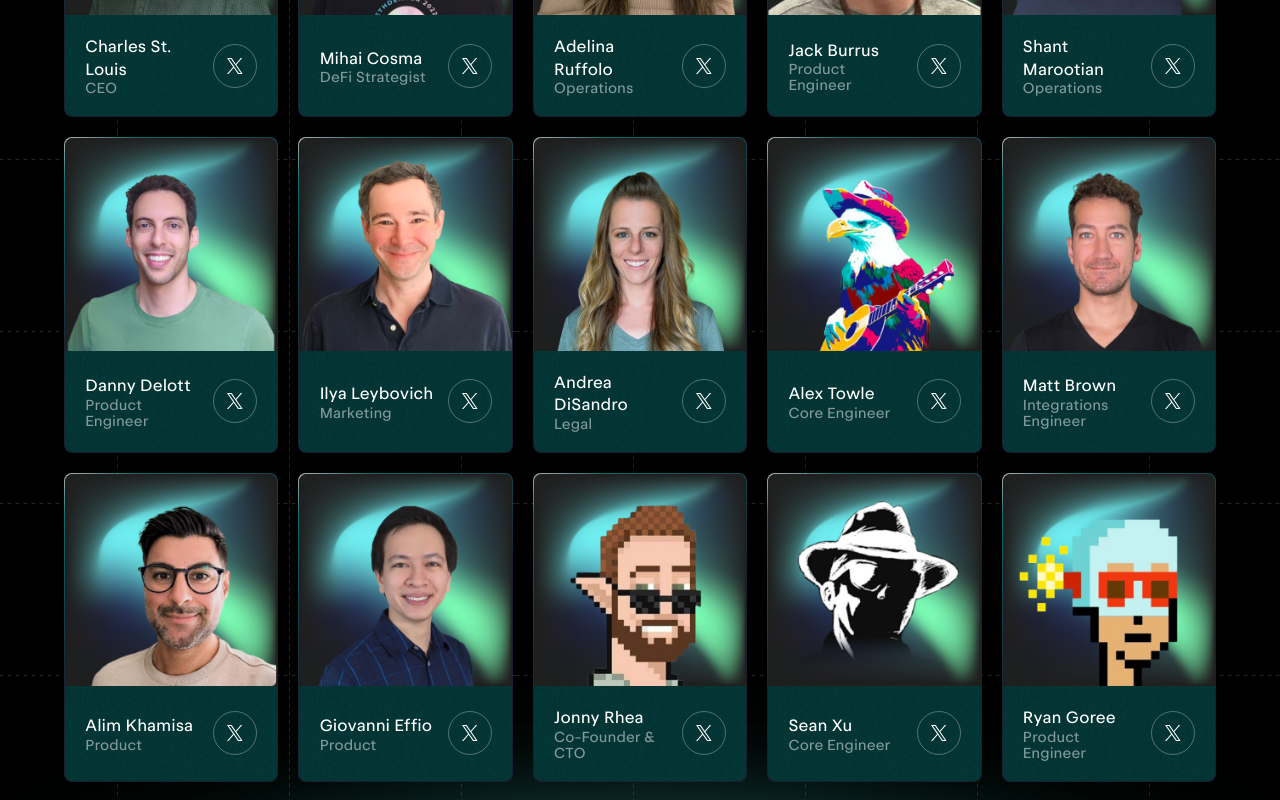
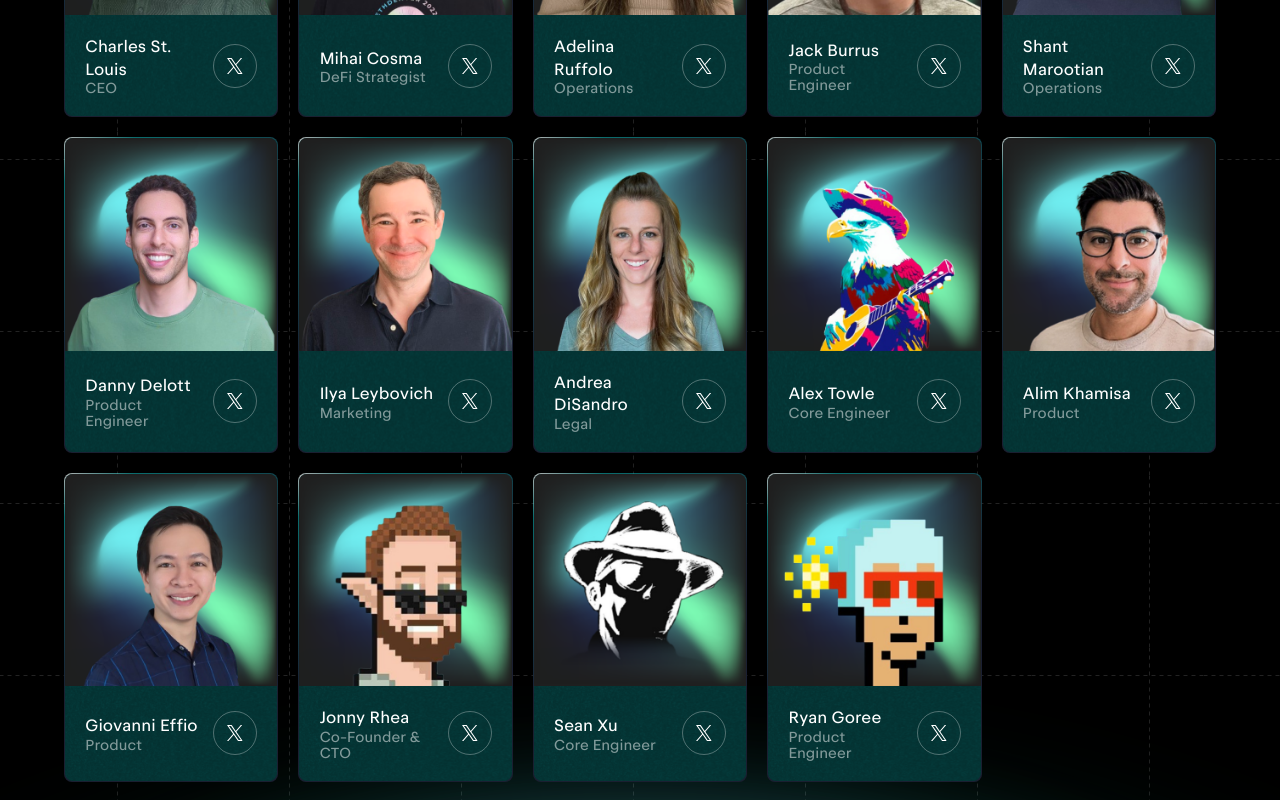
Before and after one commit to delvtech/delv-website, a React (Vite) app: page /team in a window 1280 px wide. Shown: the part 900-1700 px from the top of the page. Built offline with nearby package versions, Linux system fonts and the light colour scheme.

Commit message:
Remove Matt

```diff
--- a/src/pages/team/Team.tsx
+++ b/src/pages/team/Team.tsx
@@ -97,13 +97,6 @@ export function Team() {
             portraitSrc="/portraits/alex.png"
             href="https://github.com/jalextowle"
             xUrl="https://x.com/jalex_towle"
-          />
-          <PersonCard
-            name="Matt Brown"
-            title="Integrations Engineer"
-            portraitSrc="/portraits/matt.png"
-            href="https://www.linkedin.com/in/mattfdbrown"
-            xUrl="https://x.com/sentilesdal"
           />
           <PersonCard
             name="Alim Khamisa"
```
